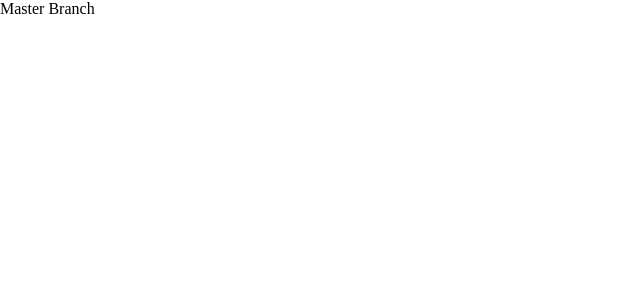
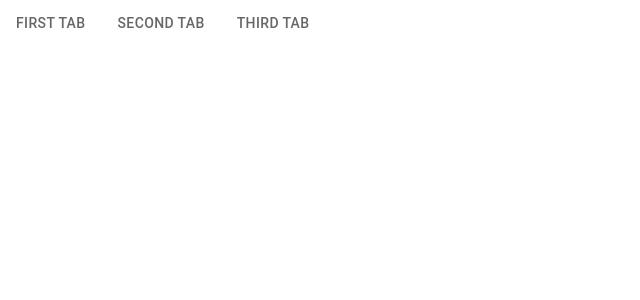
Before and after one commit to hxncodes/React-MUI, a React (Vite) app: page / in a window 1280 px wide. Shown: the top 300 px of the page, without its empty margins (0-640 px from the left). Built offline with nearby package versions, Linux system fonts and the light colour scheme.

Commit message:
Simple Tabs

```diff
--- /dev/null
+++ b/Pages/MyTabs.jsx
@@ -0,0 +1,24 @@
+import React, { useState } from 'react'
+import { AppBar, Toolbar, Tabs, Tab } from '@mui/material'
+
+function MyTabs() {
+
+    const [value, setValue] = useState();
+
+    return (
+        <div>
+            <Tabs
+                value={value}
+                onChange={(e, val) => setValue(val)}
+                indicatorColor='secondary'
+                textColor='secondary'
+            >
+                <Tab label="First Tab" />
+                <Tab label="Second Tab" />
+                <Tab label="Third Tab" />
+            </Tabs>
+        </div >
+    )
+}
+
+export default MyTabs
--- a/src/App.jsx
+++ b/src/App.jsx
@@ -1,9 +1,10 @@
 import React from 'react'
+import MyTabs from '../Pages/MyTabs'
 
 function App() {
   return (
     <>
-      Master Branch
+      <MyTabs />
     </>
   )
 }
```
